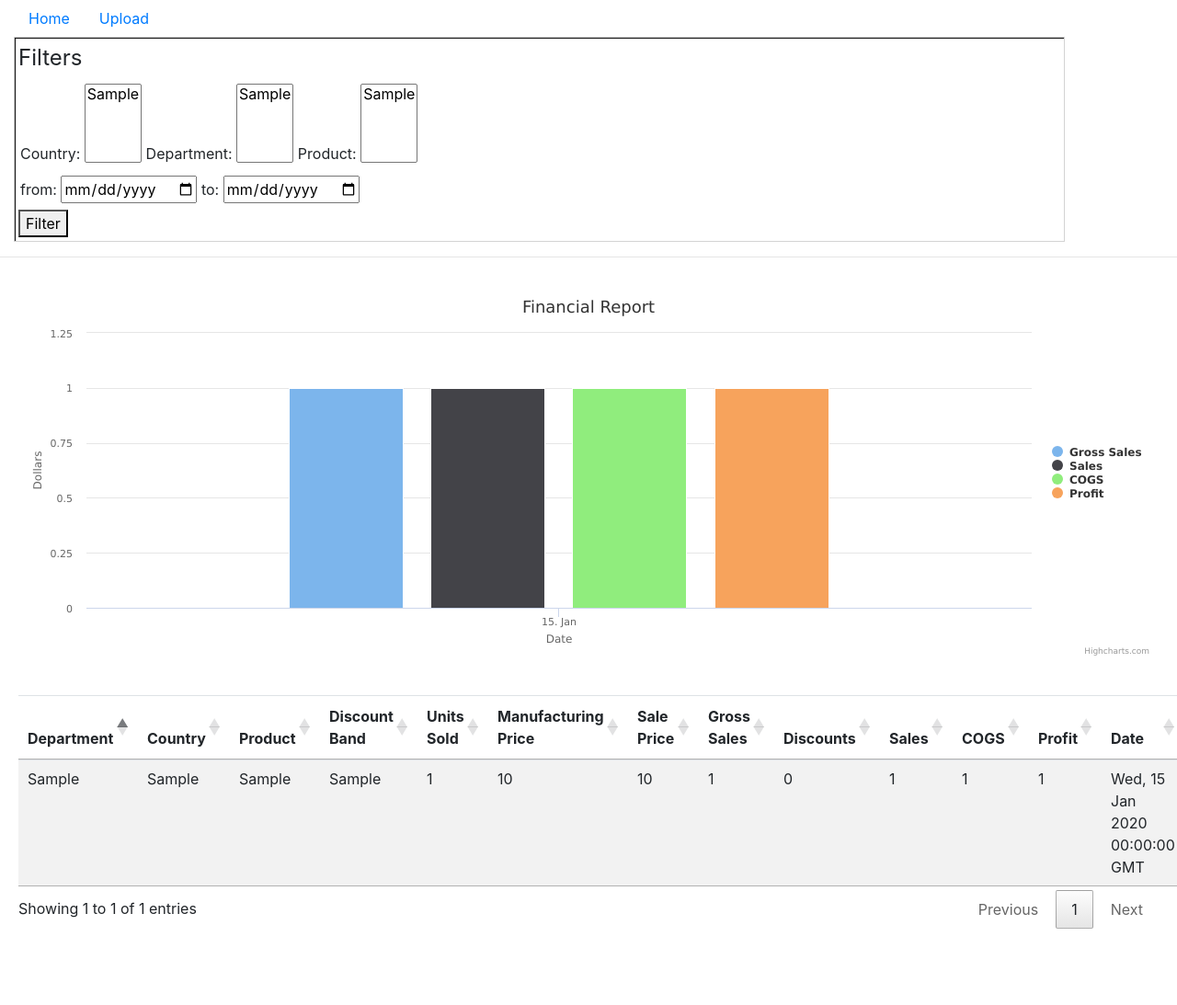
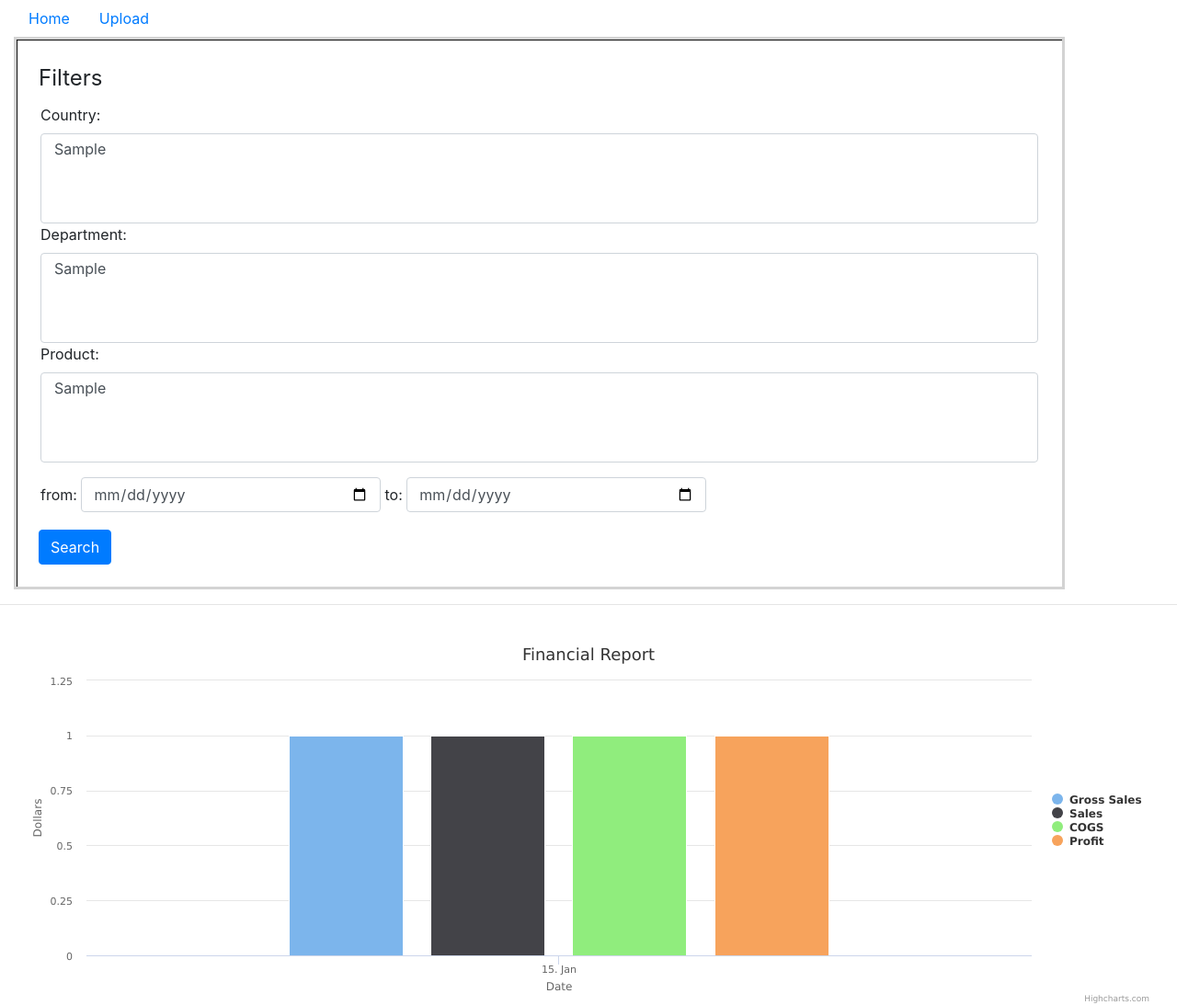
Before and after one commit to shemogumbe/laughing-pancake, a Flask app: page / in a window 1280 px wide. Shown: the top 1093 px of the page at 92% size. Before the commit the page ends 1010 px from the top, so only its background shows below. Run offline with Flask 2, Linux system fonts and the light colour scheme; tables that the repository leaves empty hold one stand-in row (values such as "Sample post"); some libraries are stand-ins or nearby versions.

Commit message:
update form view

```diff
--- a/templates/home.jinja2
+++ b/templates/home.jinja2
@@ -31,6 +31,11 @@
         .padding-20 {
             padding: 20px;
         }
+
+        .form-control.fluid-width-input {
+            width: 30%;
+            display: inline;
+        }
     </style>
     <div>
         <div class="row">
@@ -50,38 +55,49 @@
         <div class="row">
             <div class="container-fluid">
                 <div class="col-md-11">
-                    <div class="widget filter-padding">
+                    <div class="widget filter-padding"
+                        style="padding: 1.5rem;margin-right: 0;margin-left: 0;border-width: .2rem;">
                         <form action="/">
                             <fieldset>
                                 <legend>Filters</legend>
                                 <div class="wrapper">
+                                    <div class="form-group">
                                         <label for="country">Country:</label>
-                                    <select id="country" name="country" multiple>
+                                        <select id="country" name="country" class="form-control" multiple>
                                             {% for country in all_countries %}
-                                        <option {{"selected" if country in selected_countries }}>{{ country }}</option>
-                                        {% endfor %}
-                                    </select>
-                                    <label for="department">Department:</label>
-                                    <select id="department" name="department" multiple>
-                                        {% for department in all_departments %}
-                                        <option {{"selected" if department in selected_departments }}>{{ department }}
+                                            <option {{"selected" if country in selected_countries }}>{{ country }}
                                             </option>
                                             {% endfor %}
                                         </select>
+
+                                        <label for="department">Department:</label>
+                                        <select id="department" name="department" class="form-control" multiple>
+                                            {% for department in all_departments %}
+                                            <option {{"selected" if department in selected_departments }}>{{ department
+                                                }}
+                                            </option>
+                                            {% endfor %}
+                                        </select>
+
                                         <label for="product">Product:</label>
-                                    <select id="product" name="product" multiple>
+                                        <select id="product" name="product" class="form-control" multiple>
                                             {% for product in all_products %}
-                                        <option {{"selected" if product in selected_products }}>{{ product }}</option>
+                                            <option {{"selected" if product in selected_products }}>{{ product }}
+                                            </option>
                                             {% endfor %}
                                         </select>
                                     </div>
-                                <div class='wrapper'>
+
+                                    <div class='form-group'>
                                         <label for="from">from:</label>
-                                    <input type="date" id="from" name="from" value="{{ from_date }}">
+                                        <input type="date" id="from" name="from" value="{{ from_date }}"
+                                            class="form-control fluid-width-input">
                                         <label for="to">to:</label>
-                                    <input type="date" id="to" name="to" value="{{ to_date }}">
+                                        <input type="date" id="to" name="to" value="{{ to_date }}"
+                                            class="form-control fluid-width-input">
                                     </div>
-                                <button type="submit">Filter</button>
+                                </div>
+                                <button type="submit" class="btn btn-primary">Search</button>
                             </fieldset>
                         </form>
                     </div>
@@ -151,7 +167,7 @@
             ].forEach(element => {
                 $(element.id).select2({
                     placeholder: element.placeholder,
-                    width: "25em",
+                    width: "20em",
                 });
             });
         });
```
Lines whose indentation alone changed are shown as unchanged.
